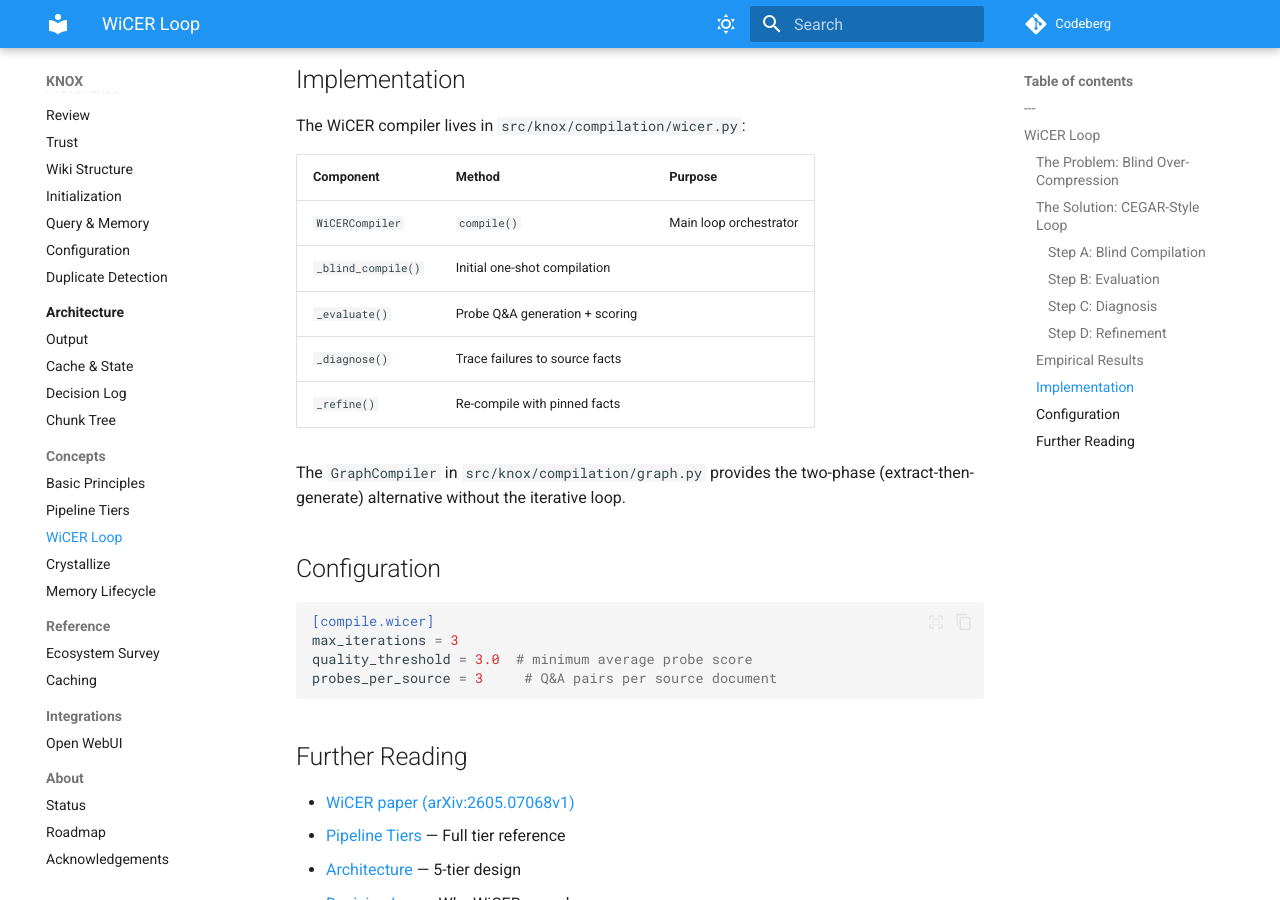
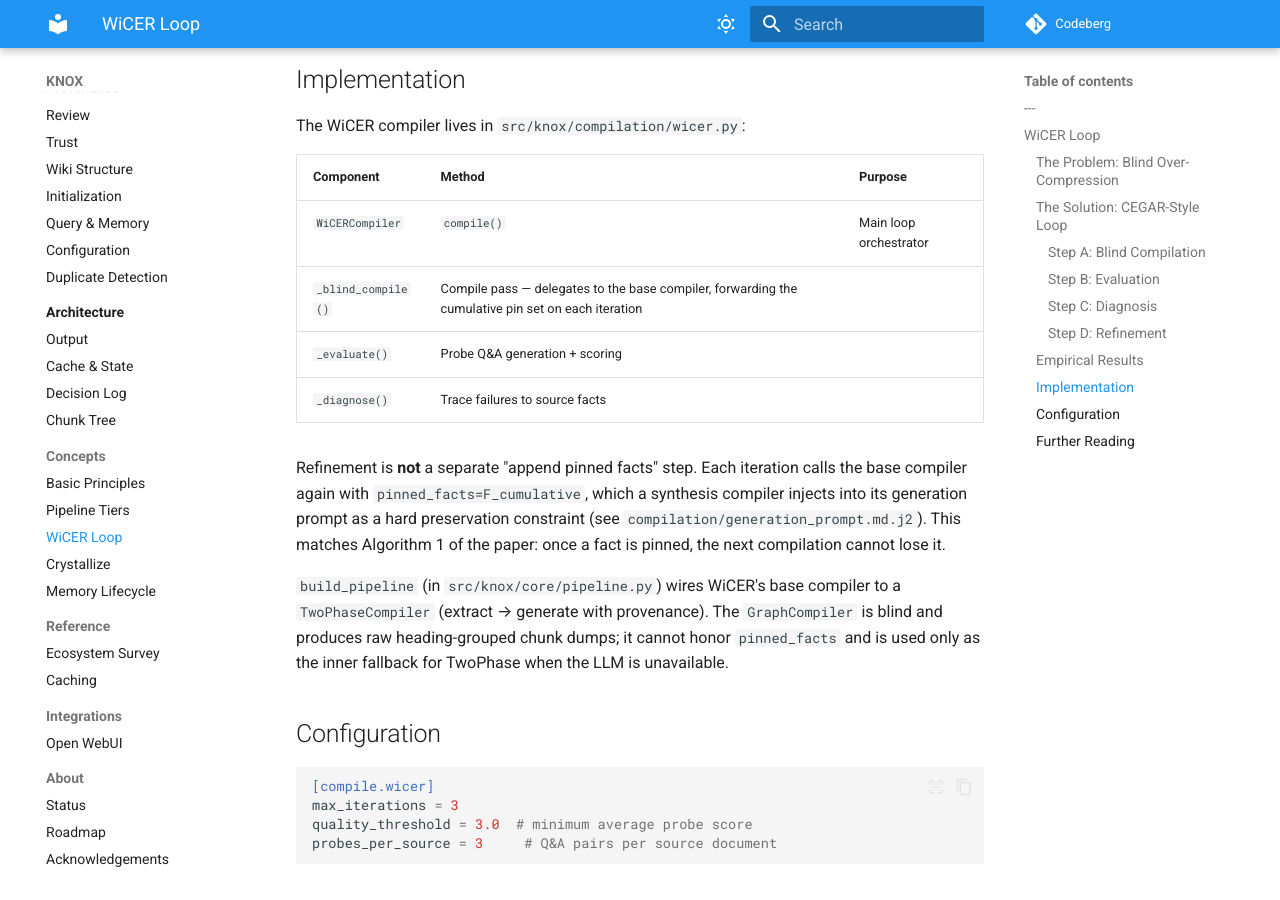
Before and after one commit to jr2804/kompend, an MkDocs documentation site: the page built from docs/concepts/wicer-loop.md, in a window 1280 px wide and 900 px high, scrolled down 2238 px. Built offline with MkDocs 1.6.1 and Material for MkDocs 9.7.7, drawn with Linux system fonts in a browser that asks for light colours.

Commit message:
📝 docs(concepts): update WiCER loop explanation and clarify refinement process

```diff
--- a/docs/concepts/wicer-loop.md
+++ b/docs/concepts/wicer-loop.md
@@ -70,13 +70,22 @@ The WiCER compiler lives in `src/knox/compilation/wicer.py`:
 | Component | Method | Purpose |
 |-----------|--------|---------|
 | `WiCERCompiler` | `compile()` | Main loop orchestrator |
-| `_blind_compile()` | Initial one-shot compilation |  |
+| `_blind_compile()` | Compile pass — delegates to the base compiler, forwarding the cumulative pin set on each iteration |  |
 | `_evaluate()` | Probe Q&A generation + scoring |  |
 | `_diagnose()` | Trace failures to source facts |  |
-| `_refine()` | Re-compile with pinned facts |  |
 
-The `GraphCompiler` in `src/knox/compilation/graph.py` provides the two-phase
-(extract-then-generate) alternative without the iterative loop.
+Refinement is **not** a separate "append pinned facts" step. Each
+iteration calls the base compiler again with `pinned_facts=F_cumulative`,
+which a synthesis compiler injects into its generation prompt as a hard
+preservation constraint (see `compilation/generation_prompt.md.j2`).
+This matches Algorithm 1 of the paper: once a fact is pinned, the next
+compilation cannot lose it.
+
+`build_pipeline` (in `src/knox/core/pipeline.py`) wires WiCER's base
+compiler to a `TwoPhaseCompiler` (extract → generate with provenance).
+The `GraphCompiler` is blind and produces raw heading-grouped chunk
+dumps; it cannot honor `pinned_facts` and is used only as the inner
+fallback for TwoPhase when the LLM is unavailable.
 
 ## Configuration
 
```
